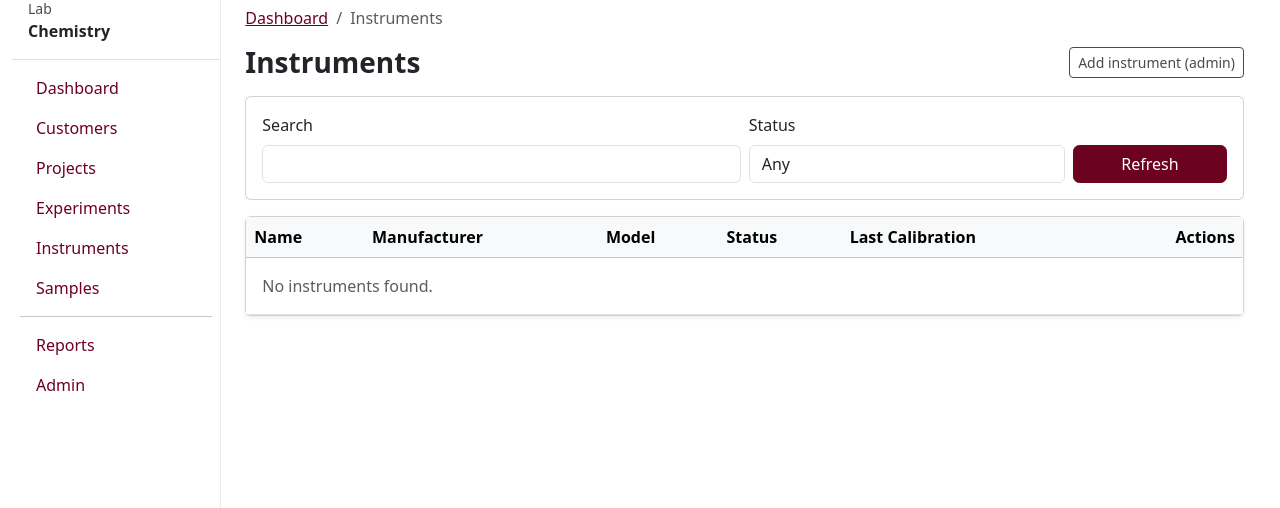
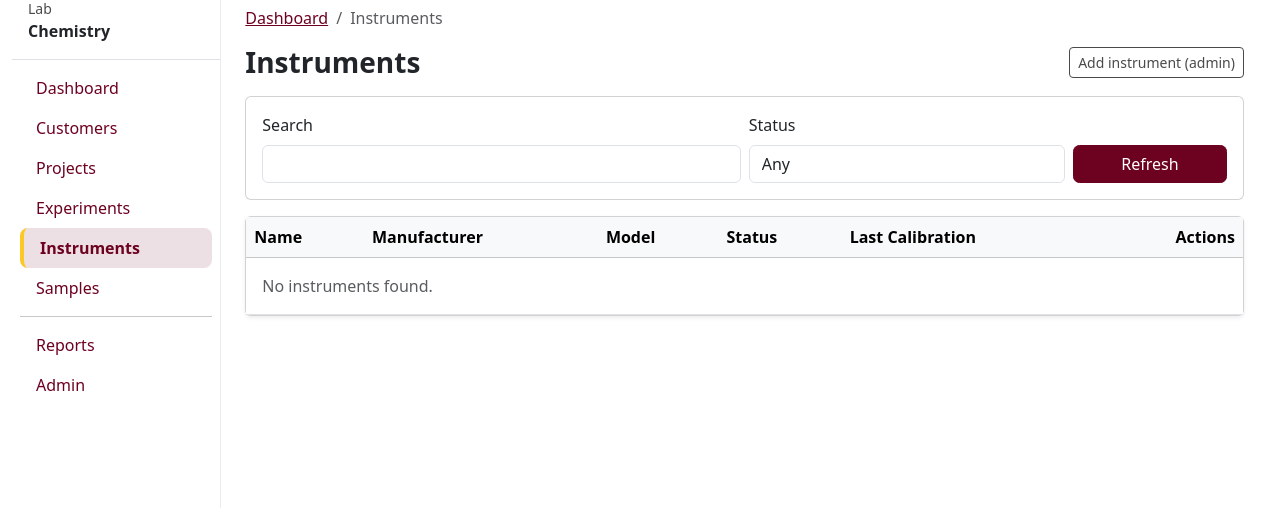
Before and after one commit to Walsh-University/WuLims, a Django app: page /instruments/ in a window 1280 px wide. Shown: the part 74-582 px from the top of the page. Run offline with Django 5.2, Linux system fonts and the light colour scheme; the visitor is signed in with stand-in values (Sample User, id 1); data that the repository does not hold is empty; some libraries are stand-ins or nearby versions.

Commit message:
Make Instruments menu active. Forgot to commit samples migration. WIP

```diff
--- a/lims_core/templates/lims_core/base.html
+++ b/lims_core/templates/lims_core/base.html
@@ -77,7 +77,7 @@
               <a class="nav-link" href="#">Customers</a>
               <a class="nav-link" href="#">Projects</a>
               <a class="nav-link" href="#">Experiments</a>
-              <a class="nav-link" href="#">Instruments</a>
+              <a class="nav-link {% block nav_instruments_active %}{% endblock %}" href="{% url 'instruments:list' %}">Instruments</a>
               <a class="nav-link {% block nav_samples_active %}{% endblock %}" href="{% url 'samples:list' %}">Samples</a>
 
               <hr class="my-2">
```
Also changed, not shown: samples/migrations/0004_sample_project.py (added).
